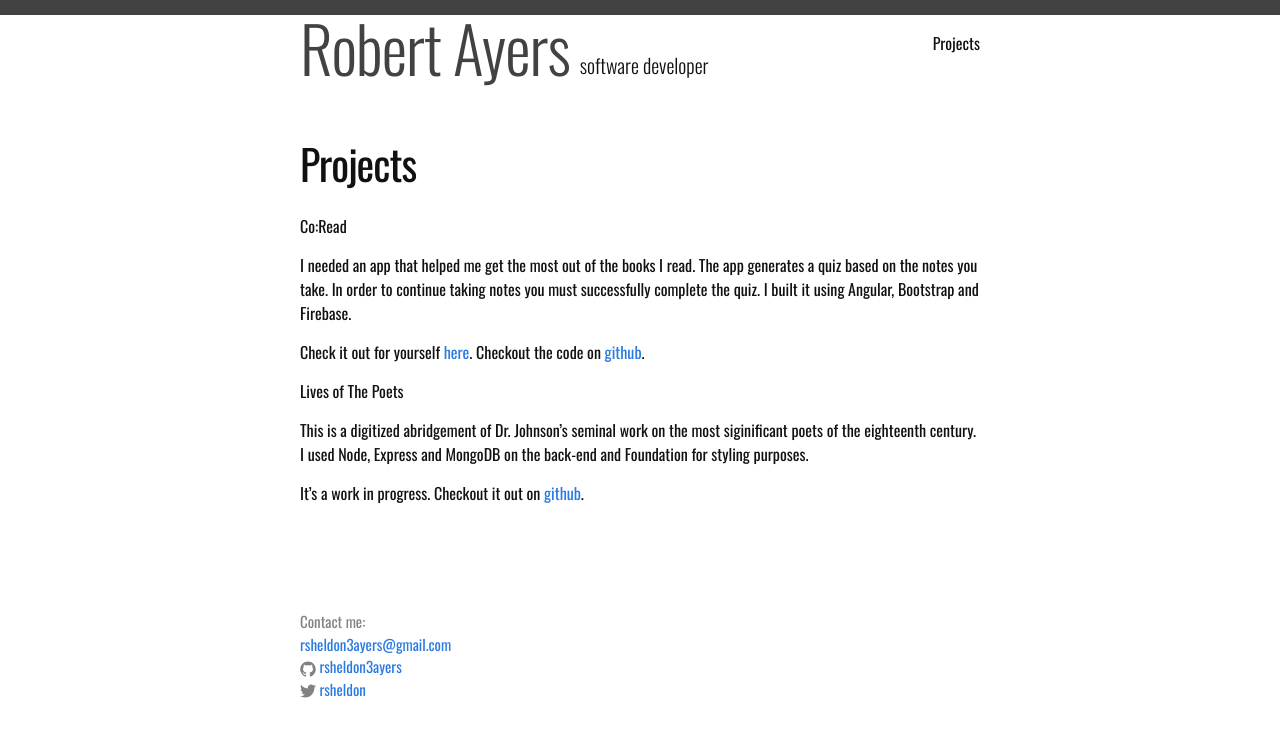
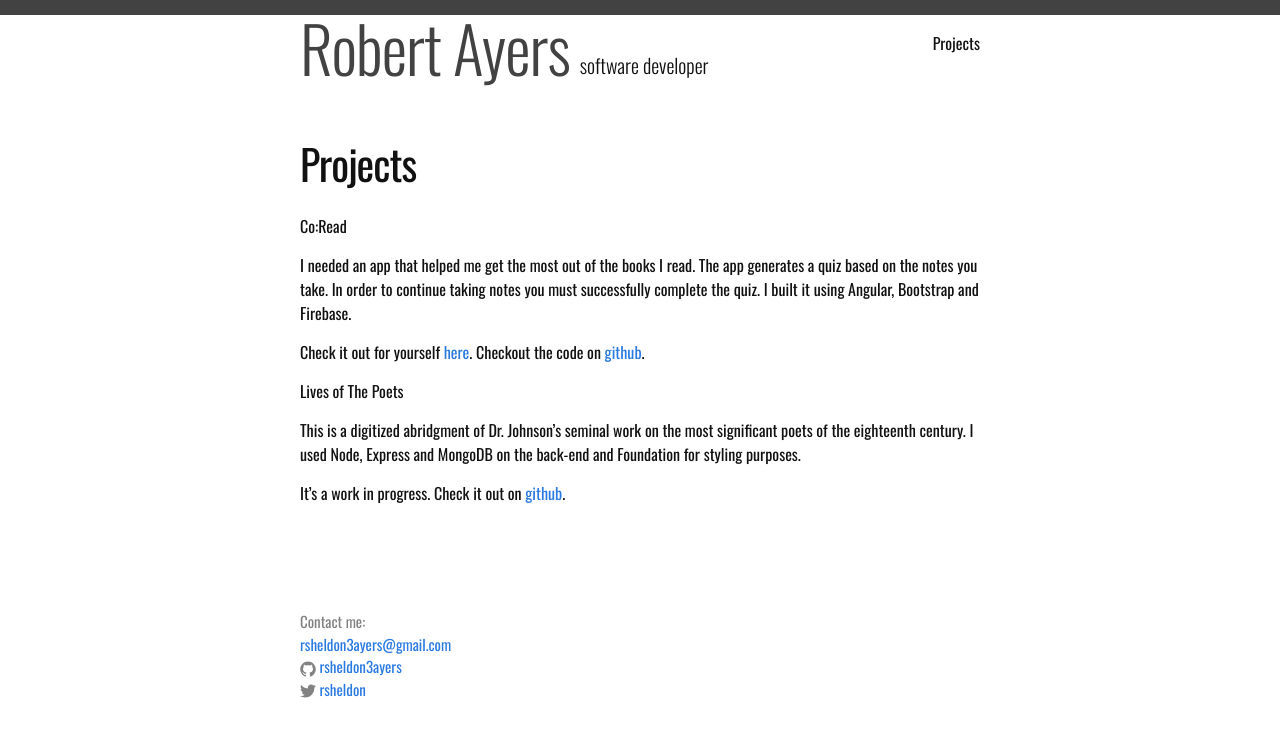
Before and after one commit to rsheldon3ayers/rsheldon3ayers.github.io, a Jekyll site: the page built from about.md, in a window 1280 px wide. Shown: the top 737 px of the page. Built offline with Jekyll 4.4.1, drawn with Linux system fonts in a browser that asks for light colours.

Commit message:
fixed spelling errors

```diff
--- a/about.md
+++ b/about.md
@@ -8,11 +8,11 @@ Co:Read
 
 I needed an app that helped me get the most out of the books I read.  The app generates a quiz based on the notes you take.  In order to continue taking notes you must successfully complete the quiz.  I built it using Angular, Bootstrap and Firebase.
 
-Check it out for yourself [here](<https://co-read-quiz.firebaseapp.com/?#/QuizApp/login').
+Check it out for yourself [here](https://co-read-quiz.firebaseapp.com/?#/QuizApp/login).
 Checkout the code on [github](https://github.com/rsheldon3ayers/capstone).
 
 Lives of The Poets
 
-This is a digitized abridgement of Dr. Johnson's seminal work on the most siginificant poets of the eighteenth century. I used Node, Express and MongoDB on the back-end and Foundation for styling purposes.
+This is a digitized abridgment of Dr. Johnson's seminal work on the most significant poets of the eighteenth century. I used Node, Express and MongoDB on the back-end and Foundation for styling purposes.
 
-It's a work in progress.  Checkout it out on [github](https://github.com/rsheldon3ayers/lives-of-the-poets).
+It's a work in progress.  Check it out on [github](https://github.com/rsheldon3ayers/lives-of-the-poets).
```
